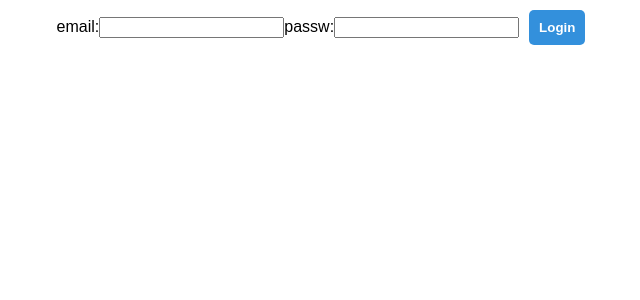
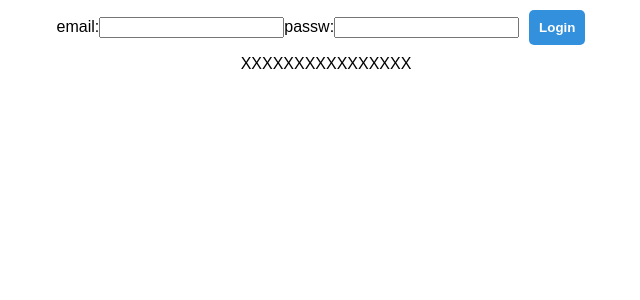
Before and after one commit to pkopy/note-colaboration, a React (Create React App) app: page /login in a window 1280 px wide. Shown: the top 300 px of the page, without its empty margins (314-954 px from the left). Built offline with nearby package versions, Linux system fonts and the light colour scheme.

Commit message:
testing loader

```diff
--- a/src/Login.js
+++ b/src/Login.js
@@ -8,6 +8,8 @@ class Login extends Component {
   loginUser = (e) => {
     e.preventDefault();
     const values = serializeForm(e.target, { hash: true})
+    const x = document.querySelector('.oko')
+        x.style.backgroundColor ='#000'
     // fetch('http://40.115.96.228:8080/login',{
     fetch('http://localhost:8080/login',{
         method: 'POST',
@@ -15,7 +17,11 @@ class Login extends Component {
           'Content-Type': 'application/json'
         },
         body: JSON.stringify(values)
-      }).then(res => res.json())
+
+      }).then(res => {
+        console.log('poszło')
+
+       return res.json()})
       .then((data) => {
         console.log(data.notes)
         if(data.login){
@@ -24,6 +30,8 @@ class Login extends Component {
           this.props.addAllNotes(data.notes)
           // this.setState({user:data})
         }
+        const x = document.querySelector('.oko')
+        x.style.backgroundColor ='#fff'
         console.log(data)
 
       })
@@ -54,6 +62,7 @@ class Login extends Component {
         </form>)
 
         }
+        <div className="oko">XXXXXXXXXXXXXXXX</div>
       </div>
     )
   }
--- a/src/index.css
+++ b/src/index.css
@@ -121,6 +121,10 @@ body {
   border-radius: 5px;
   margin: 10px;
 }
+
+.oko {
+  display: inline;
+}
 /*=========================*/
 
 .App {
```
